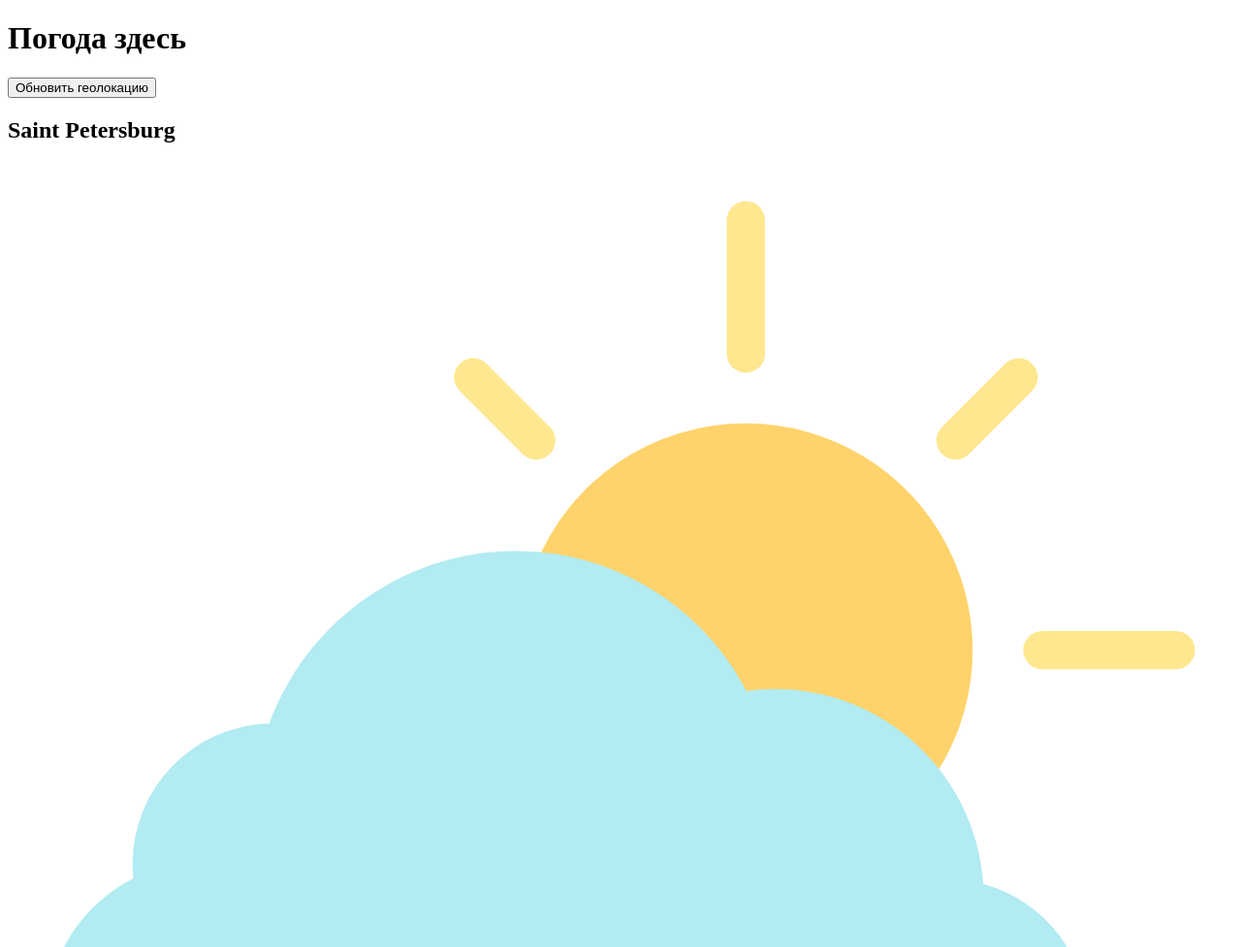
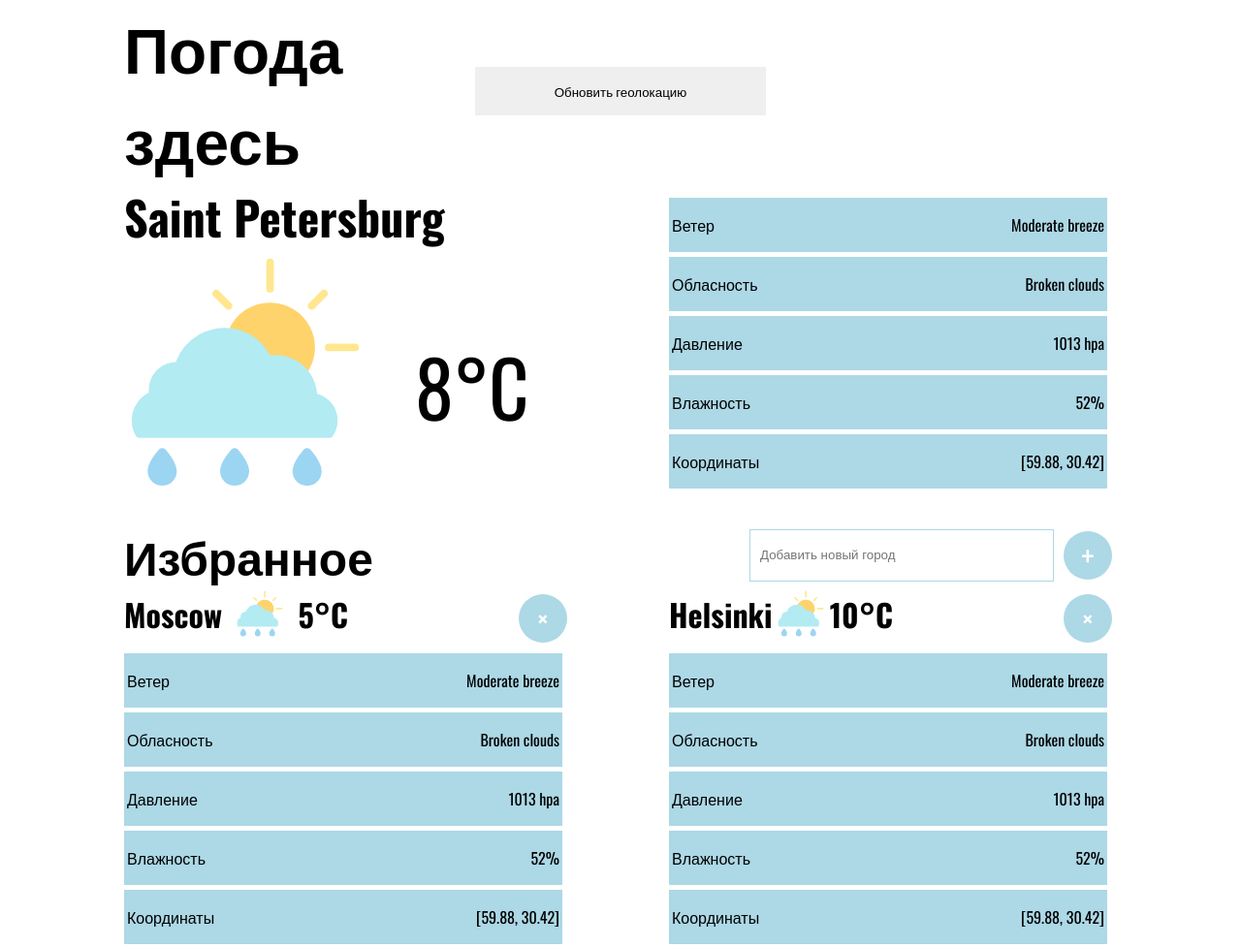
Before and after one commit to julesadikhanyan/weather, a website: page index.html in a window 1280 px wide. Shown: the top 977 px of the page at 97% size. Drawn offline with nearby package versions, Linux system fonts and the light colour scheme.

Commit message:
add css file

```diff
--- a/index.html
+++ b/index.html
@@ -5,6 +5,7 @@
     <title>Погода</title>
     <meta name="keywords" content="Погода, прогноз">
     <meta name="description" content="Сайт прогноза погоды">
+    <link rel="stylesheet" href="style.css">
     <link href="https://fonts.googleapis.com/css2?family=Oswald:wght@400;700&display=swap" rel="stylesheet">
 </head>
 <body>
--- /dev/null
+++ b/style.css
@@ -0,0 +1,169 @@
+body {
+    width: 80%;
+    height: 100%;
+    margin: auto;
+    font-family: 'Oswald', sans-serif;
+    font-size: 16px;
+}
+
+img {
+    height: 50px;
+    width: 50px;
+}
+
+header {
+    display: grid;
+    grid-template-columns: repeat(3, 1fr);
+    grid-template-rows: auto;
+    grid-template-areas: "weather-here new-location weather-here";
+}
+.weather-here {
+    font-size: 4rem;
+    margin: 0;
+}
+
+.new-location {
+    display: flex;
+    justify-content: center;
+    align-items: center;
+}
+
+button {
+    cursor: pointer;
+    border: none;
+    font-family: 'Oswald', sans-serif;
+}
+
+button:focus {
+    outline: none;
+}
+
+header button {
+    height: 50px;
+    width: 300px;
+}
+
+main {
+    display: grid;
+    grid-template-columns: repeat(2, 1fr);
+}
+
+.my-city img {
+    height: 250px;
+    width: 250px;
+    float: left;
+    margin-right: 50px;
+}
+
+h2 {
+    font-size: 3rem;
+    margin: 0;
+}
+
+.my-city p {
+    font-size: 5rem;
+}
+
+ul {
+    list-style-type: none;
+    padding: 0;
+}
+
+.my-city-list ul {
+    padding-left: 50px;
+}
+
+ul li {
+    display: flex;
+    justify-content: space-between;
+
+    margin-bottom: 5px;
+    margin-right: 10px;
+
+    padding-left: 3px;
+    padding-right: 3px;
+
+    background: lightblue;
+}
+
+.favorites-header {
+    margin: 0;
+}
+
+.new-city {
+    display: flex;
+    flex-direction: row;
+    justify-content: flex-end;
+    align-items: center;
+}
+
+input {
+    height: 50px;
+    width: 300px;
+
+    background: none;
+    border: 1px solid lightblue;
+
+    padding-left: 10px;
+
+    margin-right: 10px;
+}
+
+input:focus {
+    outline: none;
+}
+
+main button {
+    background: lightblue;
+    height: 50px;
+    width: 50px;
+    border-radius: 50%;
+
+    font-size: 2rem;
+    line-height: 30px;
+    color: white;
+
+    text-decoration: none;
+    cursor: pointer;
+
+    margin-right: 5px;
+}
+
+.city-left {
+    padding-right: 50px;
+}
+
+.city-right {
+    padding-left: 50px;
+}
+
+h3 {
+    font-size: 2rem;
+    margin: 0;
+
+}
+
+.city-header {
+    display: flex;
+    align-items: center;
+    justify-content: space-between;
+
+    width: 50%;
+
+}
+
+.city-header p {
+    font-size: 2rem;
+    font-weight: bold;
+    margin: 0;
+
+}
+
+.city-header img {
+    margin: 0;
+}
+
+.close-button {
+    float: right;
+    margin: 5px 5px 0 0;
+}
```
